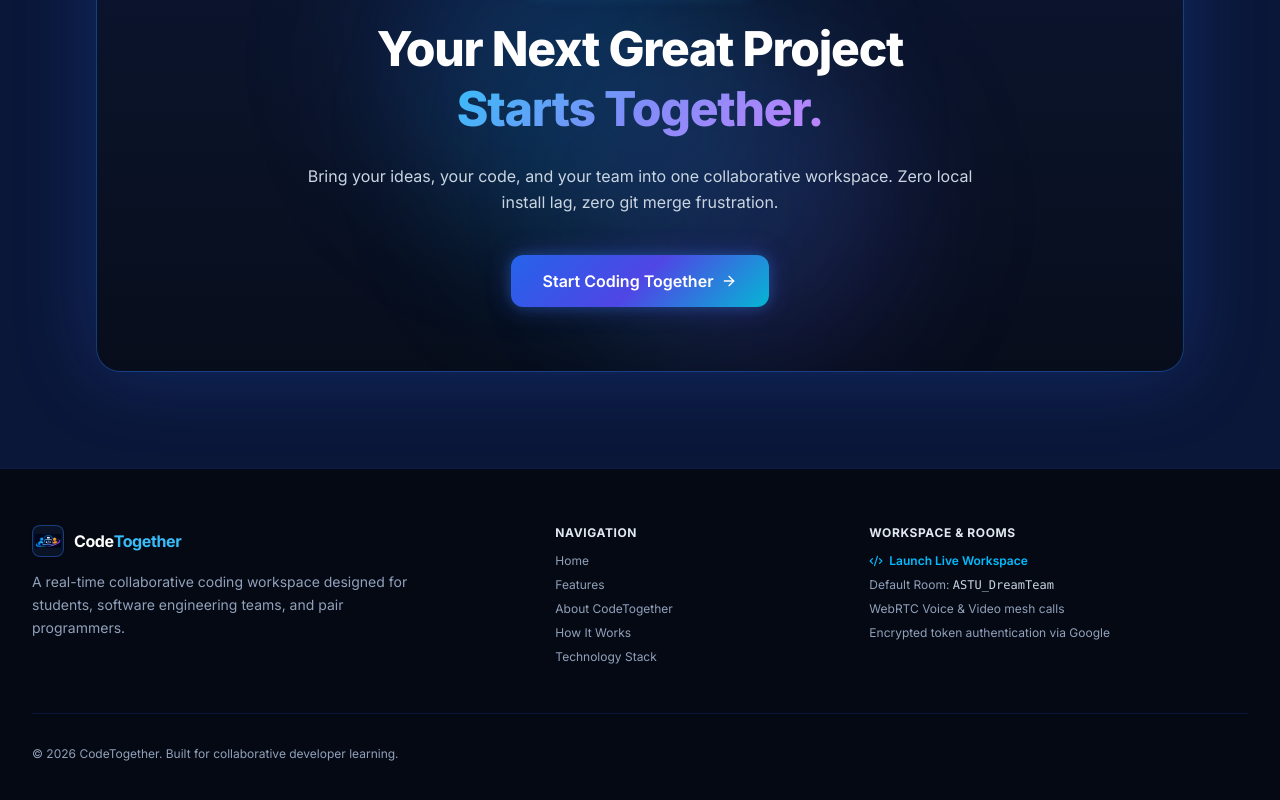
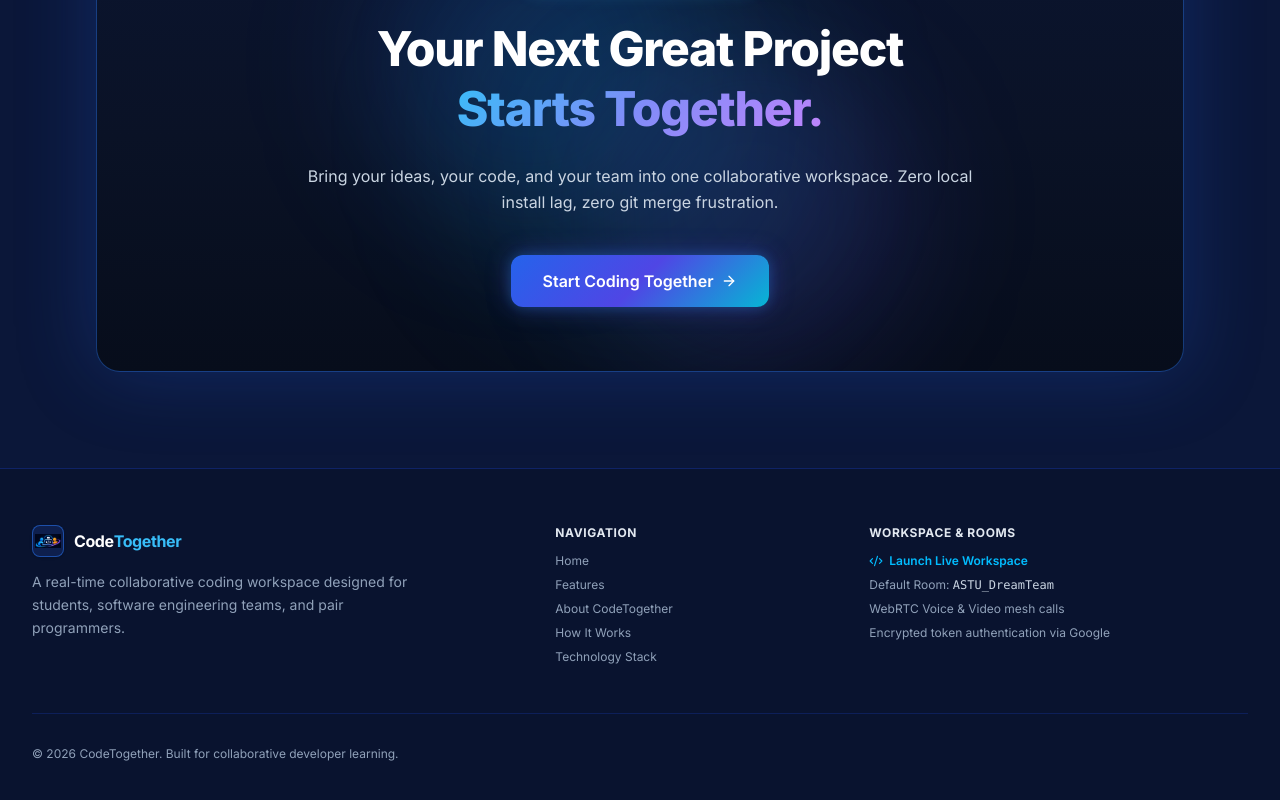
Before and after one commit to petersisay/CodeTogether, a React (Vite) app in the folder client/: page / in a window 1280 px wide. Shown: the part 4494-5294 px from the top of the page. Built offline with nearby package versions, Linux system fonts and the light colour scheme; no server answers.

Commit message:
style(footer): apply deep tech royal blue background to landing footer

```diff
--- a/client/src/components/LandingFooter.jsx
+++ b/client/src/components/LandingFooter.jsx
@@ -10,13 +10,13 @@ export default function LandingFooter({ onNavigateToWorkspace }) {
   };
 
   return (
-    <footer className="w-full bg-[#050914] border-t border-blue-900/40 pt-14 pb-10 text-left text-xs text-slate-400">
+    <footer className="w-full bg-[#09132F] border-t border-blue-800/40 pt-14 pb-10 text-left text-xs text-slate-400">
       <div className="max-w-7xl mx-auto px-4 sm:px-6 lg:px-8">
-        <div className="grid grid-cols-1 md:grid-cols-12 gap-10 pb-12 border-b border-blue-900/30">
+        <div className="grid grid-cols-1 md:grid-cols-12 gap-10 pb-12 border-b border-blue-800/30">
           {/* Brand & Narrative (Col 1-5) */}
           <div className="md:col-span-5 space-y-3.5">
             <div className="flex items-center gap-2.5">
-              <div className="w-8 h-8 rounded-lg overflow-hidden bg-[#0A1226] border border-blue-500/40 p-0.5 shadow-sm flex items-center justify-center">
+              <div className="w-8 h-8 rounded-lg overflow-hidden bg-[#0E1F4D] border border-blue-500/50 p-0.5 shadow-sm flex items-center justify-center">
                 <img src="/assets/logo.png" alt="CodeTogether Logo" className="w-full h-full object-contain rounded-md" />
               </div>
               <span className="font-bold text-base tracking-tight text-white flex items-center">
```
